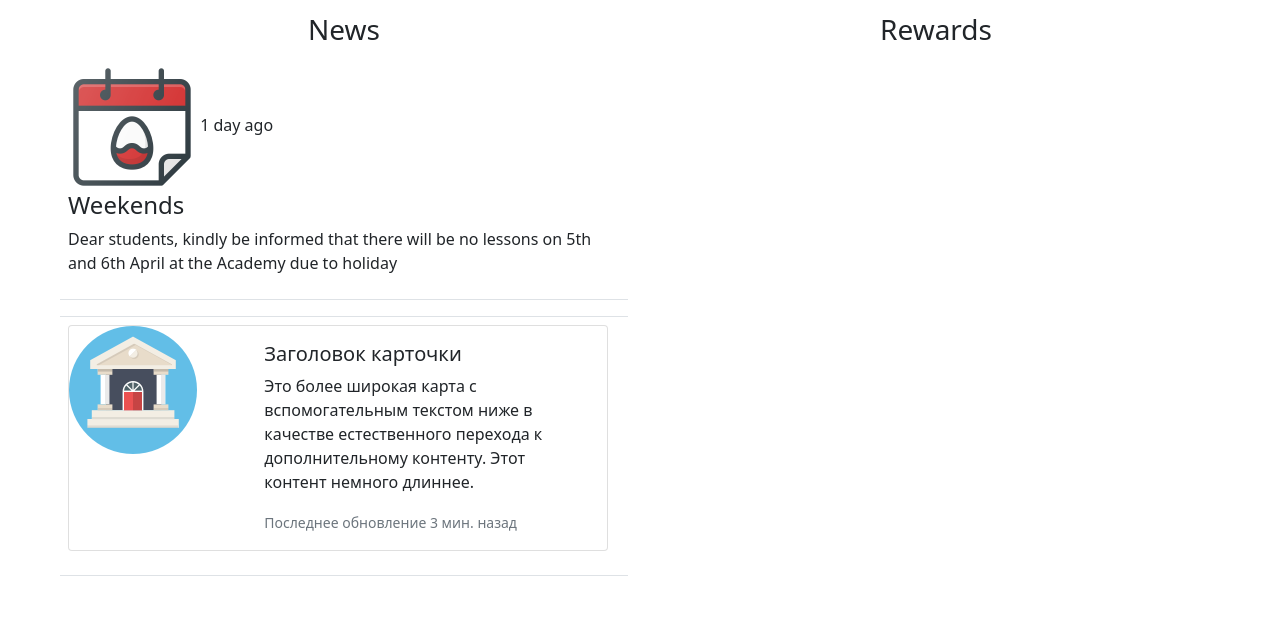
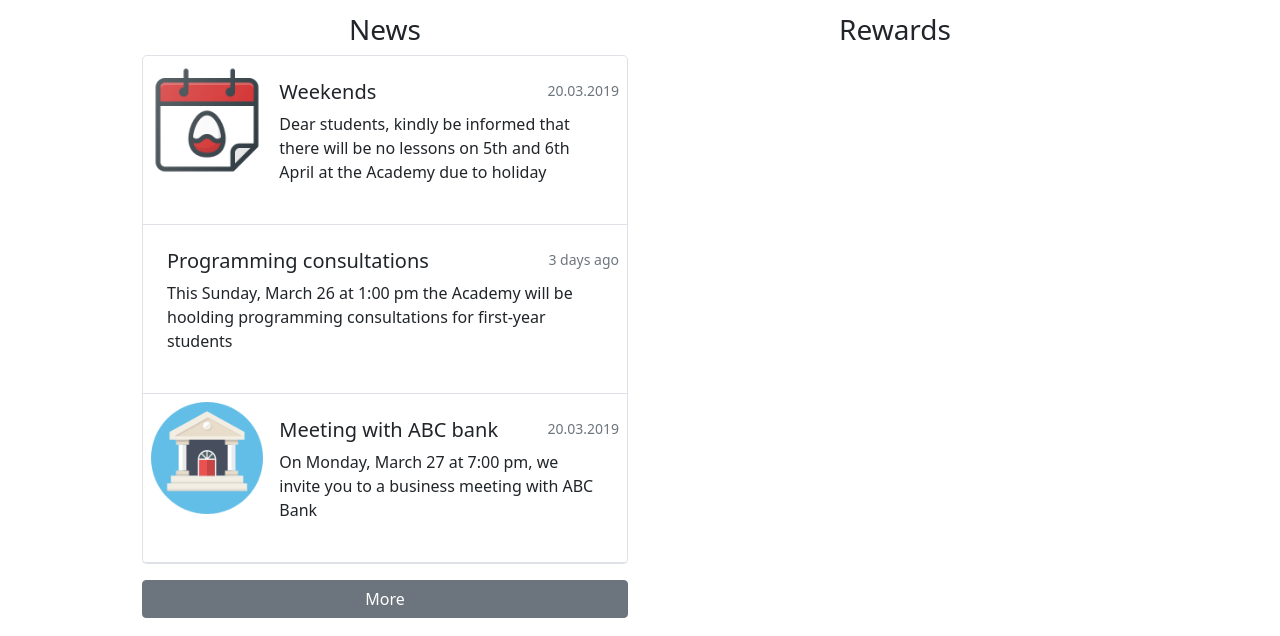
Before and after one commit to cm-ryffel/dz_bootstrap, a plain HTML site: page index.html in a window 1280 px wide. Shown: the part 164-800 px from the top of the page. Drawn offline with Linux system fonts and the light colour scheme.

Commit message:
continuation of the main part

```diff
--- a/index.html
+++ b/index.html
@@ -16,6 +16,7 @@
 </head>
 
 <body>
+  <div class="container">
     <nav class="navbar navbar-expand-lg navbar-dark header">
       <div class="container-fluid px-5 fs-4">
         <a class="navbar-brand" href="#">
@@ -49,40 +50,73 @@
       <div class="row mx-0">
         <div class="col">
           <h3 class="text-center">News</h3>
+          <div class="border rounded-3 news">
             <table class="table">
               <tbody>
                 <tr>
                   <td>
-                <img src="img/holiday.png" alt="">
-                <span>1 day ago</span>
-                <h4>Weekends</h4>
-                <p>Dear students, kindly be informed that there will be no lessons on 5th and 6th April at the Academy due to holiday</p>
+                    <div class="mb-3" style="max-width: 540px;">
+                      <div class="row g-0">
+                        <div class="col" style="max-width: 24%;">
+                          <img src="img/holiday.png" class="img-fluid rounded-start" alt="...">
+                        </div>
+                        <div class="col">
+                          <div class="card-body position-relative">
+                            <h5 class="card-title d-inline-flex">Weekends</h5>
+                            <small class="text-muted d-inline-flex position-absolute end-0">20.03.2019</small>
+                            <p class="card-text">Dear students, kindly be informed that there will be no lessons on 5th
+                              and 6th April at the Academy due to holiday</p>
+                          </div>
+                        </div>
+                      </div>
+                    </div>
                   </td>
                 </tr>
                 <tr>
-              <td></td>
-            </tr>
-            <tr>
-              <td><div class="card mb-3" style="max-width: 540px;">
+                  <td>
+                    <div class="mb-3" style="max-width: 540px;">
                       <div class="row g-0">
-                  <div class="col-md-4">
-                    <img src="img/bank.png" class="img-fluid rounded-start" alt="...">
-                  </div>
-                  <div class="col-md-8">
-                    <div class="card-body">
-                      <h5 class="card-title">Заголовок карточки</h5>
-                      <p class="card-text">Это более широкая карта с вспомогательным текстом ниже в качестве естественного перехода к дополнительному контенту. Этот контент немного длиннее.</p>
-                      <p class="card-text"><small class="text-muted">Последнее обновление 3 мин. назад</small></p>
+                        <div class="col">
+                          <div class="card-body position-relative">
+                            <h5 class="card-title d-inline-flex">Programming consultations</h5>
+                            <small class="text-muted d-inline-flex position-absolute end-0">3 days ago</small>
+                            <p class="card-text">This Sunday, March 26 at 1:00 pm the Academy will be hoolding
+                              programming consultations for first-year students</p>
                           </div>
                         </div>
                       </div>
-              </div></td>
+                    </div>
+                  </td>
+                </tr>
+                <tr>
+                  <td>
+                    <div class="mb-3" style="max-width: 540px;">
+                      <div class="row g-0">
+                        <div class="col" style="max-width: 24%;">
+                          <img src="img/bank.png" class="img-fluid rounded-start" alt="...">
+                        </div>
+                        <div class="col">
+                          <div class="card-body position-relative">
+                            <h5 class="card-title d-inline-flex">Meeting with ABC bank</h5>
+                            <small class="text-muted d-inline-flex position-absolute end-0">20.03.2019</small>
+                            <p class="card-text">On Monday, March 27 at 7:00 pm, we invite you to a business meeting
+                              with ABC Bank</p>
+                          </div>
+                        </div>
+                      </div>
+                    </div>
+                  </td>
                 </tr>
               </tbody>
             </table>
           </div>
+          <div class="col text-center my-3">
+            <button type="button" class="btn btn-secondary w-100">More</button>
+          </div>
+        </div>
         <div class="col">
           <h3 class="text-center">Rewards</h3>
+        </div>
       </div>
     </div>
   </div>
--- a/style.css
+++ b/style.css
@@ -1,3 +1,10 @@
 .header {
     background-color: #1b5589;
 }
+.table{
+    margin-bottom: unset;
+}
+.news{
+    border: #dee2e6 solid 1px;
+    border-radius: 3px;
+}
```
Lines whose indentation alone changed are shown as unchanged.
